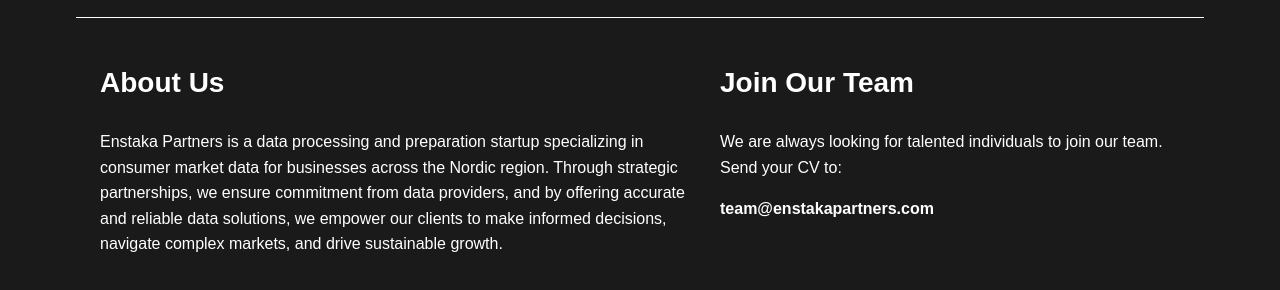
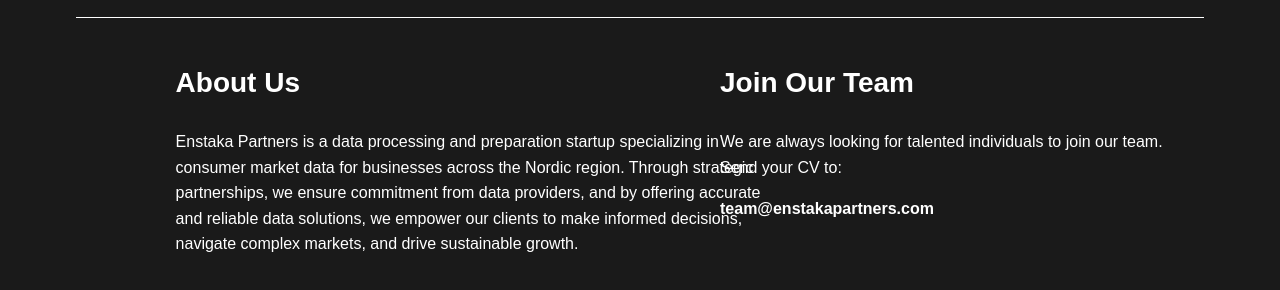
Before and after one commit to Fex-max/enstaka-partners, a plain HTML site: page index.html in a window 1280 px wide. Shown: the part 68-358 px from the top of the page. Drawn offline with Linux system fonts and the light colour scheme; a web font is replaced by a local one.

Commit message:
Update index.html

```diff
--- a/index.html
+++ b/index.html
@@ -63,8 +63,9 @@
         }
 
         .about {
+            position: relative;
+            left: 2cm;
             margin-right: 20px;
-            padding-left: -4cm;
         }
 
         .about h2, .apply h2 {
```
